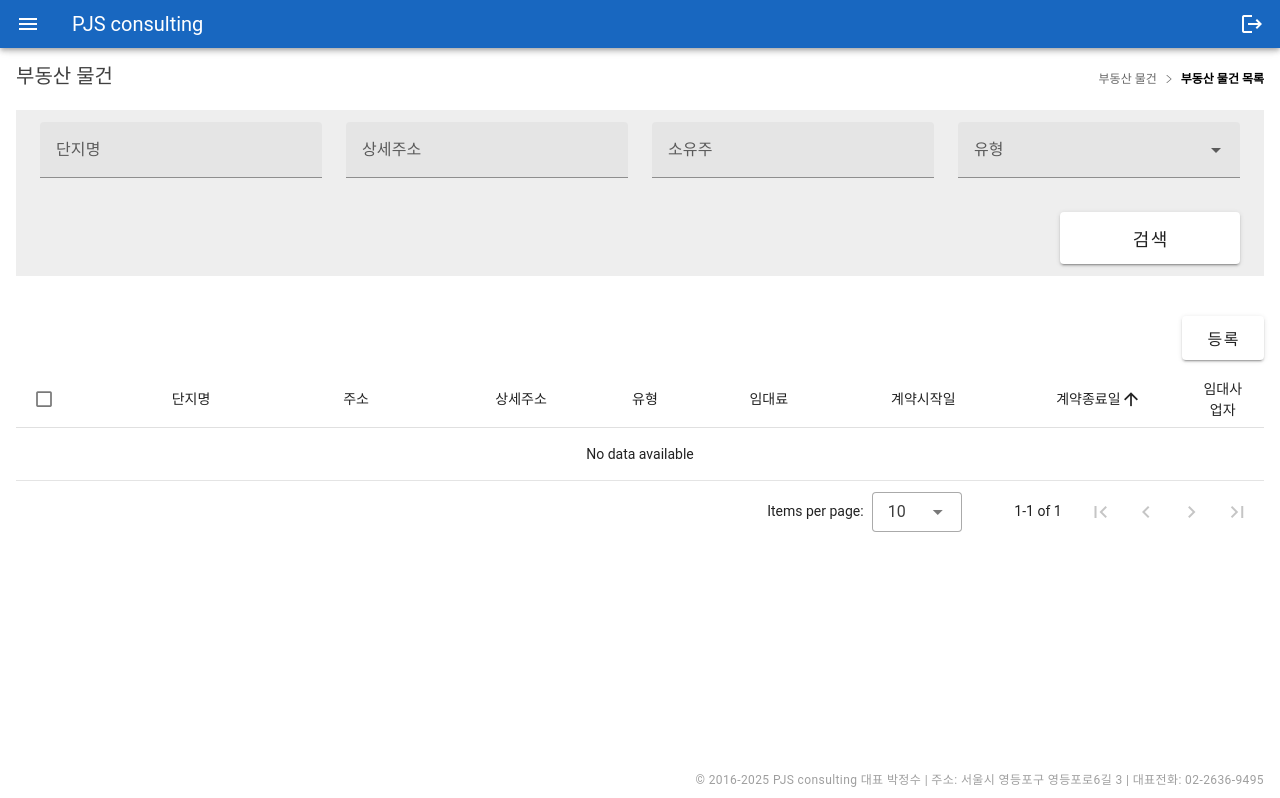
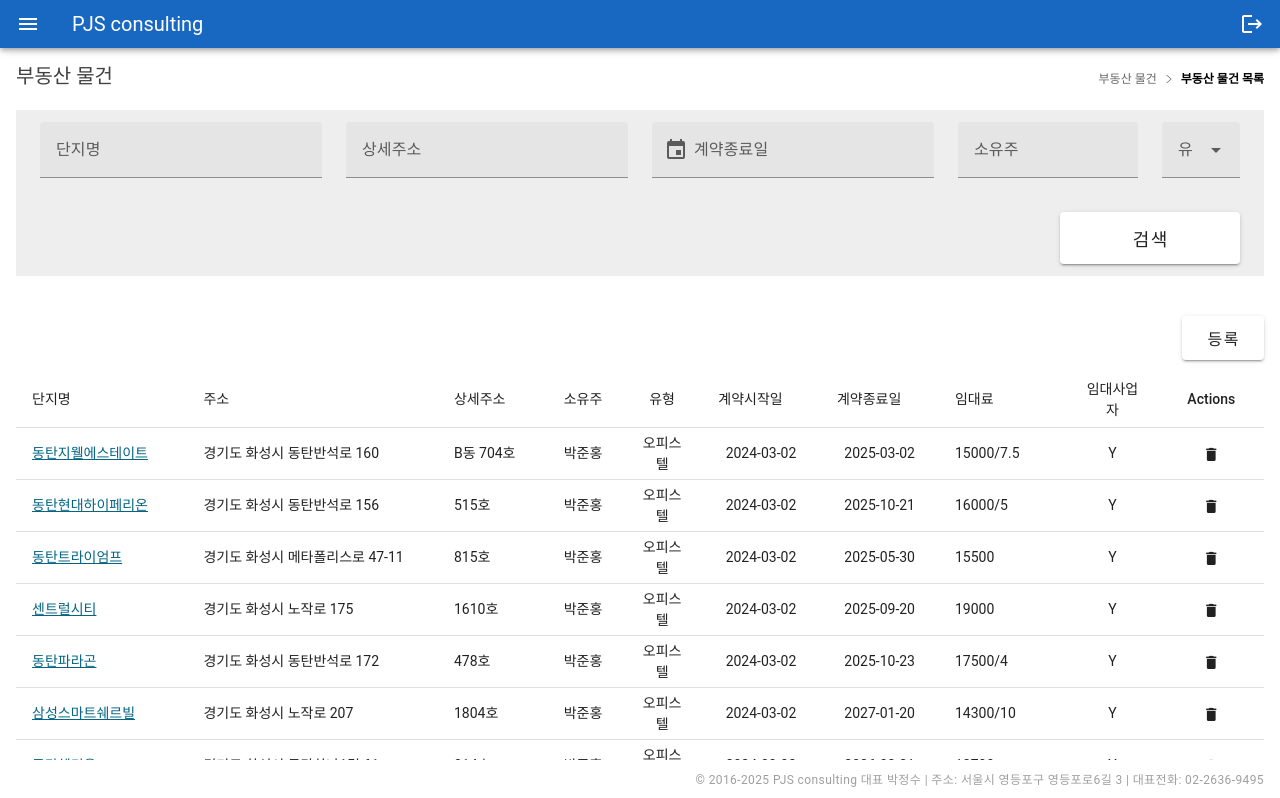
Before and after one commit to coolguyhong/museum, a Vue app: page /real-estate in a window 1280 px wide. Shown: the top 798 px of the page. Built offline with nearby package versions, Linux system fonts and the light colour scheme.

Commit message:
목록 화면 정비
- 더미 데이터 추가
- 검색조건 계약종료일 추가
- 검색, 상세조회, 삭제 이벤트 추가

```diff
--- a/src/pages/realestate/index.vue
+++ b/src/pages/realestate/index.vue
@@ -1,19 +1,195 @@
 <script setup>
 import ContentTitle from '@/components/ContentTitle.vue'
 import Breadcrumb from '@/components/Breadcrumb.vue'
-import { ref } from 'vue'
-
-const aptComplexName = ref('')
+import {ref} from 'vue'
+import {useDate} from 'vuetify'
 
 const desserts = [
   {
     aptComplexName: '동탄지웰에스테이트',
     address: '경기도 화성시 동탄반석로 160',
     detailAddress: 'B동 704호',
+    ownerName: '박준홍',
     type: '오피스텔',
     rent: '15000/7.5',
     contractStartDt: '2024-03-02',
     contractEndDt: '2025-03-02',
+    rentalBusinessYn: 'Y',
+  },
+  {
+    aptComplexName: '동탄현대하이페리온',
+    address: '경기도 화성시 동탄반석로 156',
+    detailAddress: '515호',
+    ownerName: '박준홍',
+    type: '오피스텔',
+    rent: '16000/5',
+    contractStartDt: '2024-03-02',
+    contractEndDt: '2025-10-21',
+    rentalBusinessYn: 'Y',
+  },
+  {
+    aptComplexName: '동탄트라이엄프',
+    address: '경기도 화성시 메타폴리스로 47-11',
+    detailAddress: '815호',
+    ownerName: '박준홍',
+    type: '오피스텔',
+    rent: '15500',
+    contractStartDt: '2024-03-02',
+    contractEndDt: '2025-05-30',
+    rentalBusinessYn: 'Y',
+  },
+  {
+    aptComplexName: '센트럴시티',
+    address: '경기도 화성시 노작로 175',
+    detailAddress: '1610호',
+    ownerName: '박준홍',
+    type: '오피스텔',
+    rent: '19000',
+    contractStartDt: '2024-03-02',
+    contractEndDt: '2025-09-20',
+    rentalBusinessYn: 'Y',
+  },
+  {
+    aptComplexName: '동탄파라곤',
+    address: '경기도 화성시 동탄반석로 172',
+    detailAddress: '478호',
+    ownerName: '박준홍',
+    type: '오피스텔',
+    rent: '17500/4',
+    contractStartDt: '2024-03-02',
+    contractEndDt: '2025-10-23',
+    rentalBusinessYn: 'Y',
+  },
+  {
+    aptComplexName: '삼성스마트쉐르빌',
+    address: '경기도 화성시 노작로 207',
+    detailAddress: '1804호',
+    ownerName: '박준홍',
+    type: '오피스텔',
+    rent: '14300/10',
+    contractStartDt: '2024-03-02',
+    contractEndDt: '2027-01-20',
+    rentalBusinessYn: 'Y',
+  },
+  {
+    aptComplexName: '동탄헤리움',
+    address: '경기도 화성시 동탄하나1길 61',
+    detailAddress: '814호',
+    ownerName: '박준홍',
+    type: '오피스텔',
+    rent: '12700',
+    contractStartDt: '2024-03-02',
+    contractEndDt: '2026-02-21',
+    rentalBusinessYn: 'Y',
+  },
+  {
+    aptComplexName: '동탄푸르지오시티',
+    address: '경기도 화성시 동탄원천로 360',
+    detailAddress: '1610호',
+    ownerName: '박준홍',
+    type: '오피스텔',
+    rent: '12000/15',
+    contractStartDt: '2024-03-02',
+    contractEndDt: '2026-02-28',
+    rentalBusinessYn: 'Y',
+  },
+  {
+    aptComplexName: '광교푸르지오시티3단지',
+    address: '경기도 용인시 수지구 광교중앙로296번길 14',
+    detailAddress: '1005호',
+    ownerName: '박준홍',
+    type: '오피스텔',
+    rent: '13000/30',
+    contractStartDt: '2024-03-02',
+    contractEndDt: '2025-10-27',
+    rentalBusinessYn: 'Y',
+  },
+  {
+    aptComplexName: '한라비발디파크',
+    address: '경기도 수원시 권선구 효원로256번길 33',
+    detailAddress: '1120호',
+    ownerName: '박준홍',
+    type: '오피스텔',
+    rent: '21000',
+    contractStartDt: '2024-03-02',
+    contractEndDt: '2026-08-13',
+    rentalBusinessYn: 'Y',
+  },
+  {
+    aptComplexName: '송파파크하비오푸르지오',
+    address: '서울 송파구 송파대로 111',
+    detailAddress: '203동 1203호',
+    ownerName: '박준홍',
+    type: '오피스텔',
+    rent: '23000',
+    contractStartDt: '2024-03-02',
+    contractEndDt: '2027-03-04',
+    rentalBusinessYn: 'Y',
+  },
+  {
+    aptComplexName: '송파아이파크',
+    address: '서울 송파구 법원로 55',
+    detailAddress: 'E동 1505호',
+    ownerName: '박준홍',
+    type: '오피스텔',
+    rent: '300/200',
+    contractStartDt: '2024-03-02',
+    contractEndDt: '2025-04-17',
+    rentalBusinessYn: 'N',
+  },
+  {
+    aptComplexName: '신성,신안,쌍용,진흥',
+    address: '경기 수원시 영통구 매영로310번길 12',
+    detailAddress: '544동 1307호',
+    ownerName: '박준홍',
+    type: '아파트',
+    rent: '18000',
+    contractStartDt: '2024-03-02',
+    contractEndDt: '2027-01-30',
+    rentalBusinessYn: 'N',
+  },
+  {
+    aptComplexName: '신명,한국',
+    address: '경기 수원시 영통구 봉영로1770번길 21',
+    detailAddress: '203동 503호',
+    ownerName: '박준홍',
+    type: '아파트',
+    rent: '27000',
+    contractStartDt: '2024-03-02',
+    contractEndDt: '2025-09-04',
+    rentalBusinessYn: 'N',
+  },
+  {
+    aptComplexName: '주공그린빌12단지',
+    address: '경기 안산시 단원구 광덕2로 74',
+    detailAddress: '1207동 903호',
+    ownerName: '박준홍',
+    type: '아파트',
+    rent: '26000',
+    contractStartDt: '2024-03-02',
+    contractEndDt: '2025-08-16',
+    rentalBusinessYn: 'Y',
+  },
+  {
+    aptComplexName: '햇빛23단지주공',
+    address: '경기 고양시 덕양구 화신로 105',
+    detailAddress: '2305동 501호',
+    ownerName: '박준홍',
+    type: '아파트',
+    rent: '17000',
+    contractStartDt: '2024-03-02',
+    contractEndDt: '2025-09-23',
+    rentalBusinessYn: 'N',
+  },
+  {
+    aptComplexName: '달빛1단지',
+    address: '경기 고양시 덕양구 화중로 217',
+    detailAddress: '107동 401호',
+    ownerName: '박준홍',
+    type: '아파트',
+    rent: '34500',
+    contractStartDt: '2024-03-02',
+    contractEndDt: '2027-03-14',
     rentalBusinessYn: 'Y',
   },
 ]
@@ -29,16 +205,22 @@ const FakeAPI = {
         if (sortBy.length) {
           const sortKey = sortBy[0].key
           const sortOrder = sortBy[0].order
-          items.sort((a, b) => {
-            const aValue = a[sortKey]
-            const bValue = b[sortKey]
-            return sortOrder === 'desc' ? bValue - aValue : aValue - bValue
-          })
+          if (sortOrder === 'desc') {
+            const result = items.sort((a, b) => a[sortKey] > b[sortKey] ? -1 : 1)
+            const paginated = result.slice(start, end === -1 ? undefined : end)
+
+            resolve({ items: paginated, total: items.length })
+          } else {
+            const result = items.sort((a, b) => a[sortKey] < b[sortKey] ? -1 : 1)
+            const paginated = result.slice(start, end === -1 ? undefined : end)
+
+            resolve({ items: paginated, total: items.length })
+          }
+        } else {
+          const paginated = items.slice(start, end === -1 ? undefined : end)
+
+          resolve({ items: paginated, total: items.length })
         }
-
-        const paginated = items.slice(start, end === -1 ? undefined : end)
-
-        resolve({ items: paginated, total: items.length })
       }, 500)
     })
   },
@@ -46,76 +228,59 @@ const FakeAPI = {
 
 const itemsPerPage = ref(10)
 const headers = ref([
-  {
-    title: '단지명',
-    align: 'center',
-    sortable: false,
-    key: 'aptComplexName',
-    width: 100,
-  },
-  {
-    title: '주소',
-    align: 'center',
-    sortable: false,
-    key: 'address',
-    width: 100,
-  },
-  {
-    title: '상세주소',
-    align: 'center',
-    sortable: false,
-    key: 'detailAddress',
-    width: 100,
-  },
-  {
-    title: '유형',
-    align: 'center',
-    sortable: false,
-    key: 'type',
-    width: 50,
-  },
-  { title: '임대료',
-    align: 'center',
-    sortable: false,
-    key: 'rent',
-    width: 100,
-  },
-  {
-    title: '계약시작일',
-    align: 'center',
-    key: 'contractStartDt',
-    width: 100,
-  },
-  {
-    title: '계약종료일',
-    align: 'center',
-    key: 'contractEndDt',
-    width: 100,
-  },
-  {
-    title: '임대사업자',
-    align: 'center',
-    sortable: false,
-    key: 'rentalBusinessYn',
-    width: 50,
-  },
+  { title: '단지명', align: 'start', sortable: false, key: 'aptComplexName', width: 130 },
+  { title: '주소', align: 'start', sortable: false, key: 'address', width: 190 },
+  { title: '상세주소', align: 'start', sortable: false, key: 'detailAddress', width: 80 },
+  { title: '소유주', align: 'center', sortable: false, key: 'ownerName', width: 60 },
+  { title: '유형', align: 'center', sortable: false, key: 'type', width: 60 },
+  { title: '계약시작일', align: 'center', key: 'contractStartDt', width: 90,},
+  { title: '계약종료일', align: 'center', key: 'contractEndDt', width: 90,},
+  { title: '임대료', align: 'start', sortable: false, key: 'rent', width: 10 },
+  { title: '임대사업자', align: 'center', sortable: false, key: 'rentalBusinessYn', width: 70 },
+  { title: 'Actions', align: 'center', sortable: false, key: 'actions', width: 1 },
 ])
-const search = ref('')
 const serverItems = ref([])
 const loading = ref(true)
 const totalItems = ref(0)
-const sortBy = ref([{key: 'contractEndDt', order: 'asc'}])
 
-const loadItems = (options) => {
+const loadItems = ({ page, itemsPerPage, sortBy }) => {
   loading.value = true
-  let page = options.page || 2
-  let perPage = options.itemsPerPage
-  let sortBy =  options.sortBy
-  FakeAPI.fetch({ page, perPage, sortBy }).then(({ items, total }) => {
+  FakeAPI.fetch({ page, itemsPerPage, sortBy }).then(({ items, total }) => {
     serverItems.value = items
     totalItems.value = total
     loading.value = false
   })
+}
+
+const searchAptComplexName = ref('')
+const searchDetailAddress = ref('')
+const ownerName = ref('')
+const contractEndDt = ref([])
+
+const moveToDetail = (item) => {
+  alert('moveToDetail : ' + item.aptComplexName)
+}
+const deleteItem = (item) => {
+  alert('deleteItem: ' + item.aptComplexName)
+}
+const register = () => {
+  alert('moteToRegister')
+}
+const search = () => {
+  alert('search')
+}
+
+const contractEndDtFrom = ref('')
+const contractEndDtTo = ref('')
+const dateAdapter = useDate()
+const changeContractEndDt = (value) => {
+  contractEndDtFrom.value = dateAdapter.getYear(value[1])
+    + '-' + (dateAdapter.getMonth(value[1]) + 1).toString().padStart(2, '0')
+    + '-' + dateAdapter.getDate(value[1]).toString().padStart(2, '0')
+  contractEndDtTo.value = dateAdapter.getYear(value[value.length - 1]).toString().padStart(2, '0')
+    + '-' + (dateAdapter.getMonth(value[value.length - 1]) + 1).toString().padStart(2, '0')
+    + '-' + dateAdapter.getDate(value[value.length - 1]).toString().padStart(2, '0')
+  alert('changeContractEndDt: ' + contractEndDtFrom.value + ' ~ ' + contractEndDtTo.value)
 }
 </script>
 
@@ -132,26 +297,40 @@ const loadItems = (options) => {
       <v-row class="px-6">
         <v-col cols="3">
           <v-text-field
-            v-model="aptComplexName"
+            v-model="searchAptComplexName"
             clearable
             label="단지명"
           />
         </v-col>
         <v-col cols="3">
           <v-text-field
-            v-model="aptComplexName"
+            v-model="searchDetailAddress"
             clearable
             label="상세주소"
           />
         </v-col>
         <v-col cols="3">
+          <div class="d-flex justify-center">
+            <v-date-input
+              v-model="contractEndDt"
+              label="계약종료일"
+              prepend-icon=""
+              prepend-inner-icon="$calendar"
+              clearable
+              :show-adjacent-months="true"
+              multiple="range"
+              @update:model-value="changeContractEndDt"
+            />
+          </div>
+        </v-col>
+        <v-col cols="2">
           <v-text-field
-            v-model="aptComplexName"
+            v-model="ownerName"
             clearable
             label="소유주"
           />
         </v-col>
-        <v-col cols="3">
+        <v-col cols="1">
           <v-select
             clearable
             :items="['아파트', '오피스텔', '빌라']"
@@ -167,6 +346,7 @@ const loadItems = (options) => {
           <v-btn
             size="x-large"
             block
+            @click="search"
           >
             검색
           </v-btn>
@@ -181,6 +361,7 @@ const loadItems = (options) => {
         <v-btn
           size="large"
           block
+          @click="register"
         >
           등록
         </v-btn>
@@ -192,12 +373,28 @@ const loadItems = (options) => {
       :items="serverItems"
       :items-length="totalItems"
       :loading="loading"
-      :search="search"
-      :sort-by="sortBy"
-      show-select
+      show-current-page
       item-value="aptComplexName"
       @update:options="loadItems"
-    />
+    >
+      <template #item.aptComplexName="{ item, value }">
+        <a
+          class="text-decoration-underline"
+          href="#"
+          style="color : #046582;"
+          @click="moveToDetail(item)"
+        >{{ value }}</a>
+      </template>
+      <template #item.actions="{ item }">
+        <v-icon
+          size="small"
+          style="cursor: pointer"
+          @click="deleteItem(item)"
+        >
+          mdi-delete
+        </v-icon>
+      </template>
+    </v-data-table-server>
   </v-container>
 </template>
 
--- a/src/plugins/vuetify.js
+++ b/src/plugins/vuetify.js
@@ -9,10 +9,14 @@ import '@mdi/font/css/materialdesignicons.css'
 import 'vuetify/styles'
 
 // Composables
-import { createVuetify } from 'vuetify'
+import {createVuetify} from 'vuetify'
+import {VDateInput} from 'vuetify/labs/VDateInput'
 
 // https://vuetifyjs.com/en/introduction/why-vuetify/#feature-guides
 export default createVuetify({
+  components: {
+    VDateInput,
+  },
   theme: {
     defaultTheme: 'light',
   },
```
